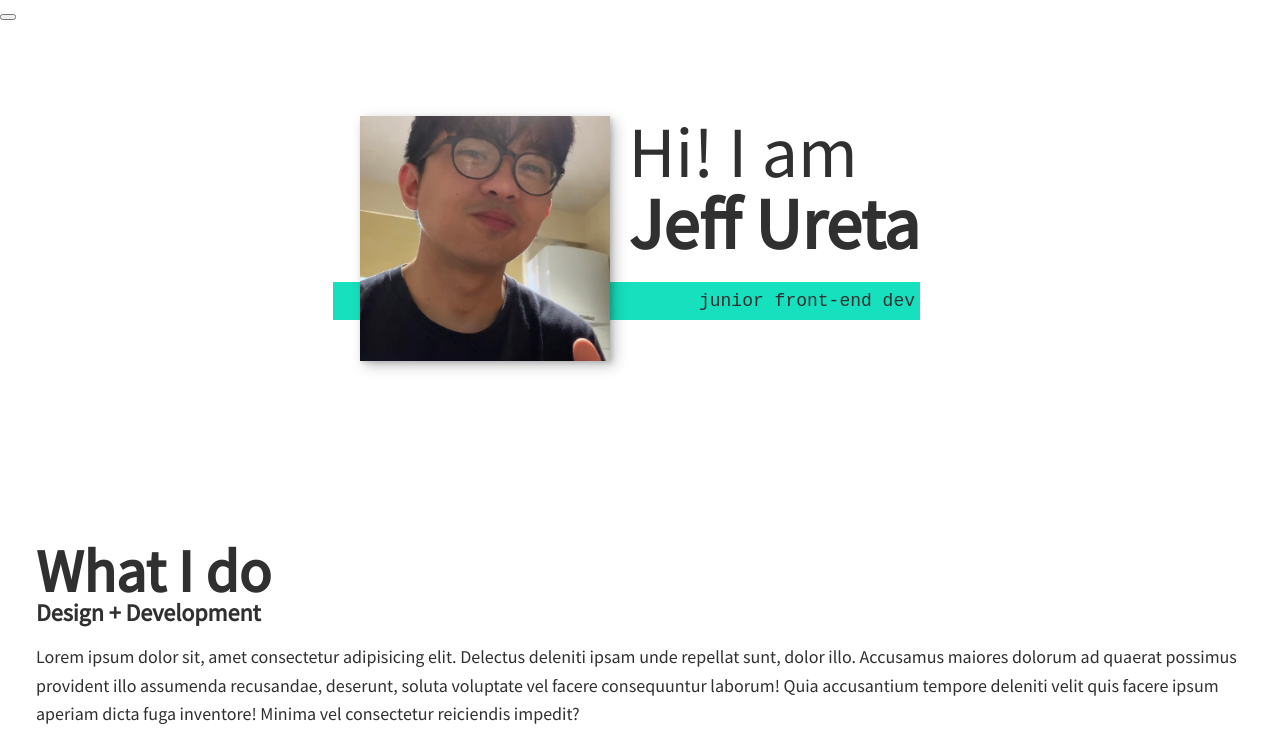
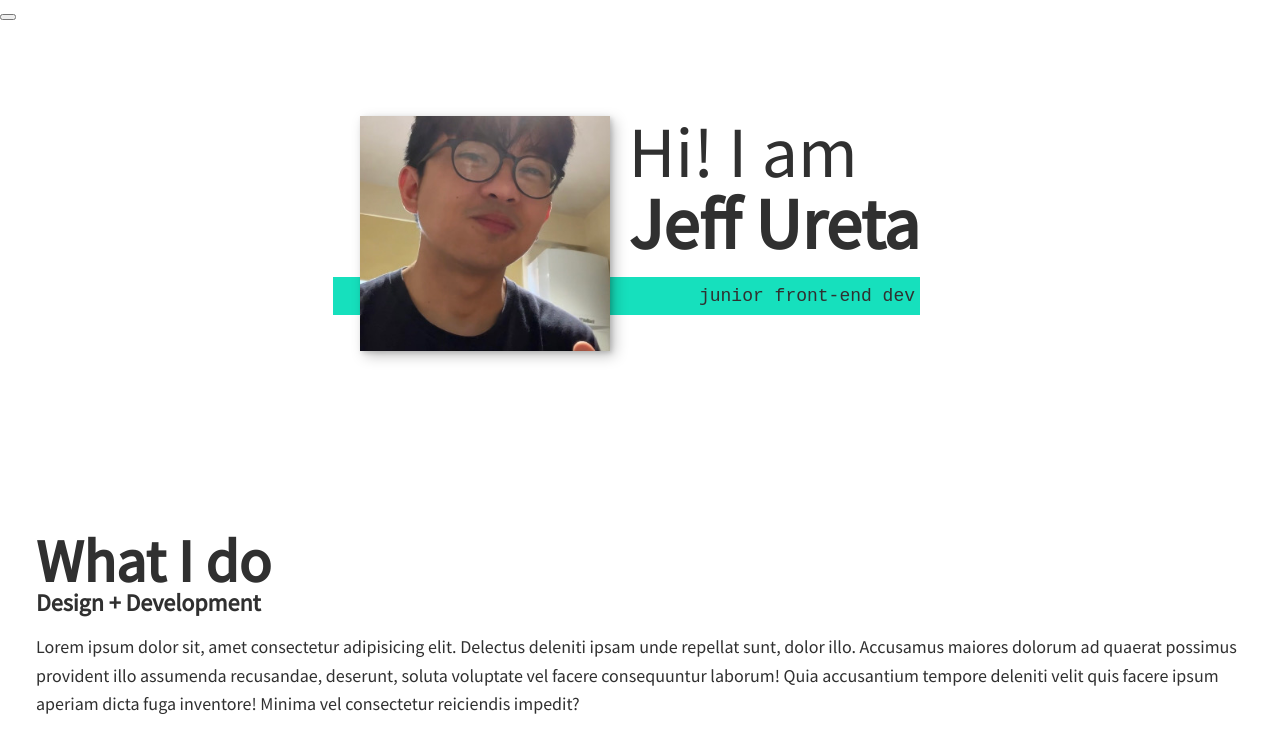
Before and after one commit to jeffureta/portfolio, a plain HTML site: page index.html in a window 1280 px wide. Shown: the part 28-762 px from the top of the page. Drawn offline with nearby package versions, Linux system fonts and the light colour scheme.

Commit message:
Edited style.css
Edited .intro__img to get rid of white space at the bottom of the image.
Changed height value from 245px to 235px.
Added object-position: top; this doesn't really change much but I've
added it for future reference.

```diff
--- a/css/style.css
+++ b/css/style.css
@@ -96,8 +96,10 @@ nav {display:none}
 .intro__img {
     box-shadow: var(--bs);
     /* This will get rid of the annoying white space in the picture */
-    height: 245px;
+    width: 245px;
+    height: 235px;
     object-fit: cover;
+    object-position: top;
 }
 @media (min-width: 600px) {
     .intro {
```
